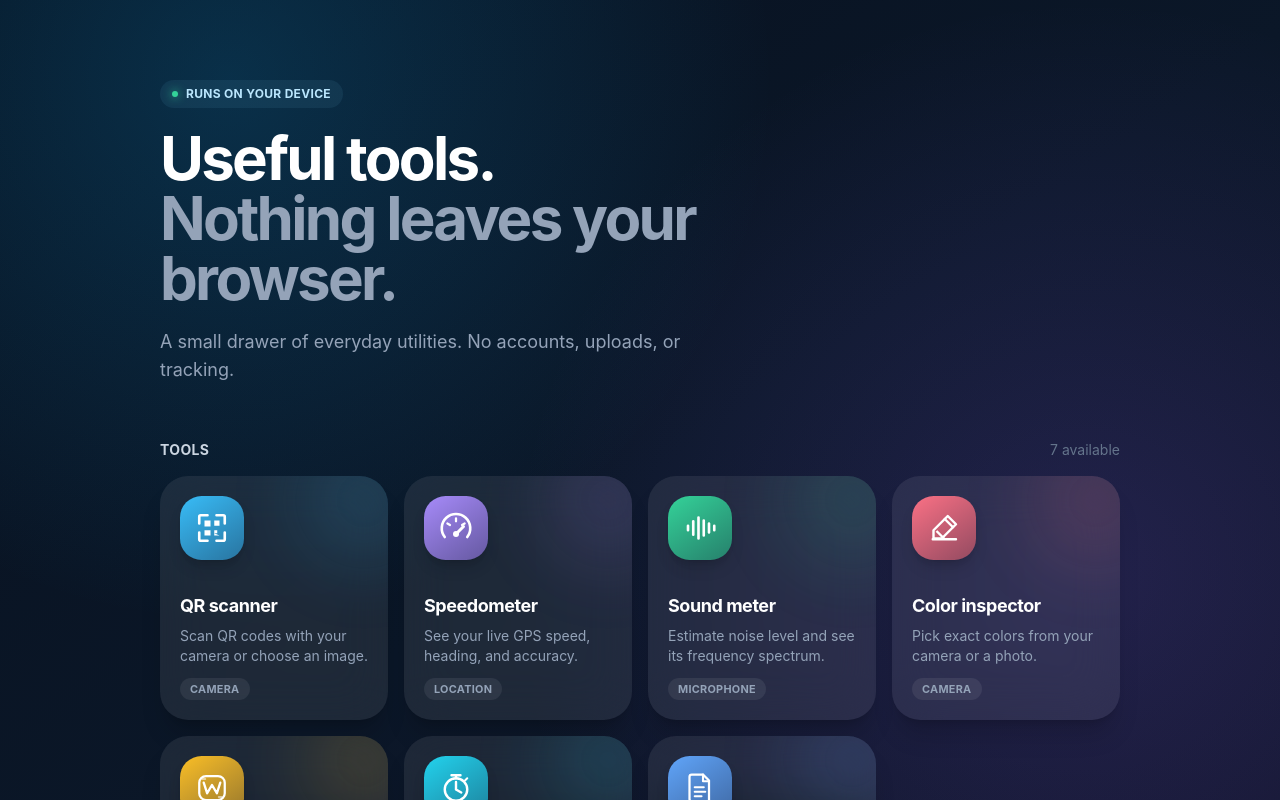
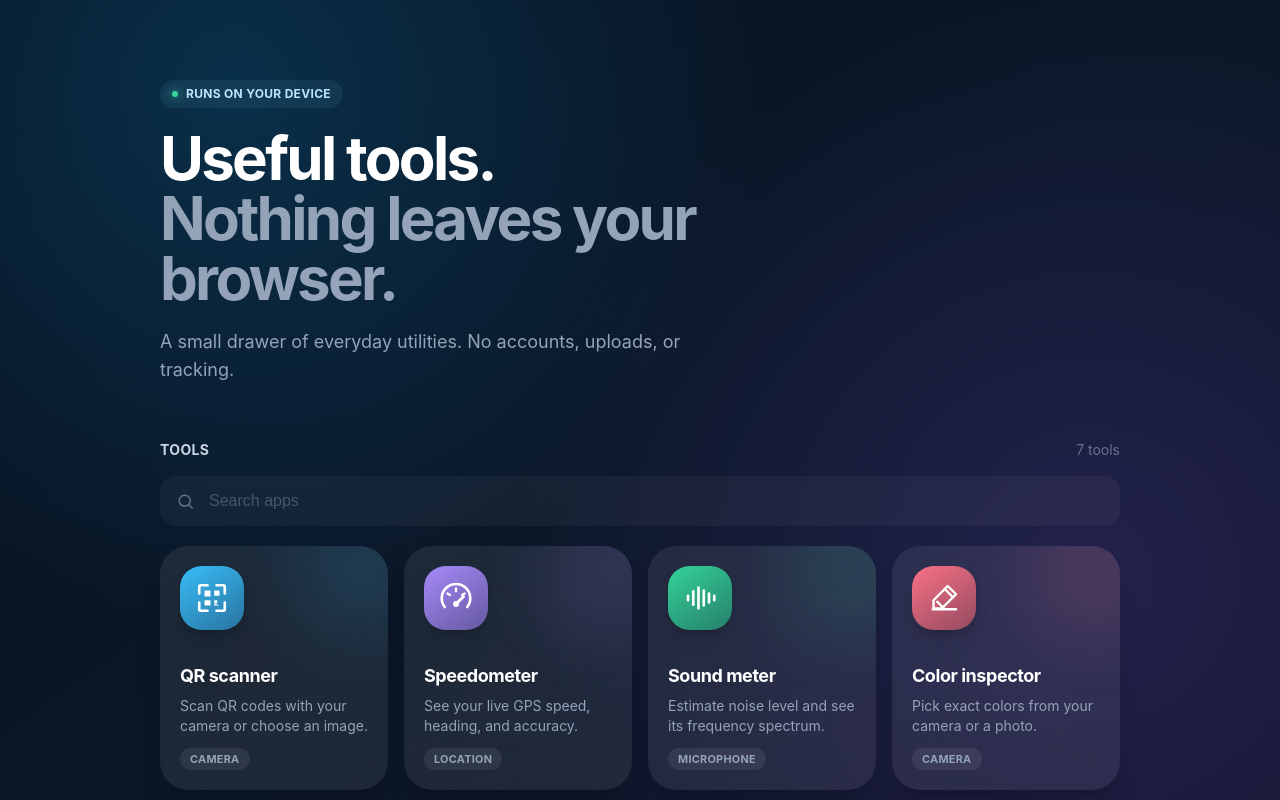
Before and after one commit to seandlg/e7geu, a SvelteKit app in the folder apps/web/: page / in a window 1280 px wide. Shown: the top 800 px of the page. Built offline with nearby package versions, Linux system fonts and the light colour scheme.

Commit message:
feat: add app search

```diff
--- a/apps/web/src/routes/+page.svelte
+++ b/apps/web/src/routes/+page.svelte
@@ -1,6 +1,10 @@
 <script lang="ts">
   import { toolboxApps } from '$lib/apps/catalog';
   import AppIcon from '$lib/ui/AppIcon.svelte';
+  import { searchApps } from './search';
+
+  let query = $state('');
+  const matchingApps = $derived(searchApps(toolboxApps, query));
 </script>
 
 <svelte:head>
@@ -19,12 +23,18 @@
   </header>
 
   <section aria-labelledby="tools-heading">
-    <div class="mb-4 flex items-center justify-between">
+    <div class="mb-4 flex items-center justify-between gap-4">
       <h2 id="tools-heading" class="m-0 text-sm font-650 tracking-wide text-slate-300 uppercase">Tools</h2>
-      <span class="text-sm text-slate-500">{toolboxApps.length} available</span>
+      <span class="text-sm text-slate-500" aria-live="polite">{matchingApps.length} {matchingApps.length === 1 ? 'tool' : 'tools'}</span>
     </div>
+    <label class="focus-within:ring-sky-300/35 mb-5 flex items-center gap-3 rounded-2xl border border-white/10 bg-white/[0.045] px-4 py-3 text-slate-500 transition focus-within:border-sky-300/30 focus-within:ring-3">
+      <svg class="shrink-0" width="19" height="19" viewBox="0 0 24 24" fill="none" aria-hidden="true"><circle cx="11" cy="11" r="7" stroke="currentColor" stroke-width="1.8"/><path d="m16.5 16.5 4 4" stroke="currentColor" stroke-width="1.8" stroke-linecap="round"/></svg>
+      <input class="min-w-0 flex-1 border-0 bg-transparent text-base text-white outline-none placeholder:text-slate-600" type="search" aria-label="Search apps" placeholder="Search apps" autocomplete="off" bind:value={query} />
+    </label>
+
+    {#if matchingApps.length > 0}
       <div class="grid grid-cols-2 gap-4 sm:grid-cols-3 lg:grid-cols-4">
-      {#each toolboxApps as app}
+        {#each matchingApps as app (app.href)}
           <a class="focus-ring group glass-panel relative min-h-52 overflow-hidden rounded-[1.75rem] p-4 text-white no-underline transition duration-250 hover:-translate-y-1 hover:border-white/20 hover:bg-white/11 sm:min-h-56 sm:p-5" href={app.href}>
             <div class="absolute -right-10 -top-10 h-32 w-32 rounded-full opacity-15 blur-2xl transition group-hover:opacity-25" style:background={app.accent}></div>
             <div class="relative flex h-full flex-col">
@@ -40,6 +50,12 @@
           </a>
         {/each}
       </div>
+    {:else}
+      <div class="rounded-[1.75rem] border border-dashed border-white/12 bg-white/[0.025] px-5 py-12 text-center">
+        <p class="m-0 text-base font-650 text-slate-300">No tools found</p>
+        <p class="mb-0 mt-1.5 text-sm text-slate-600">Try a name, feature, or capability.</p>
+      </div>
+    {/if}
   </section>
 
   <footer class="mt-16 border-t border-white/8 pt-5 text-sm text-slate-600">e7g.eu · built for the modern web</footer>
--- /dev/null
+++ b/apps/web/src/routes/search.ts
@@ -0,0 +1,11 @@
+import type { ToolboxApp } from '$lib/apps/catalog';
+
+export function searchApps(apps: readonly ToolboxApp[], query: string): readonly ToolboxApp[] {
+  const terms = query.trim().toLocaleLowerCase().split(/\s+/).filter(Boolean);
+  if (terms.length === 0) return apps;
+
+  return apps.filter((app) => {
+    const searchable = `${app.name} ${app.description} ${app.capability}`.toLocaleLowerCase();
+    return terms.every((term) => searchable.includes(term));
+  });
+}
```
Also changed, not shown: 1 other file (tests, documents, lock files or other folders). Lines whose indentation alone changed are shown as unchanged.
